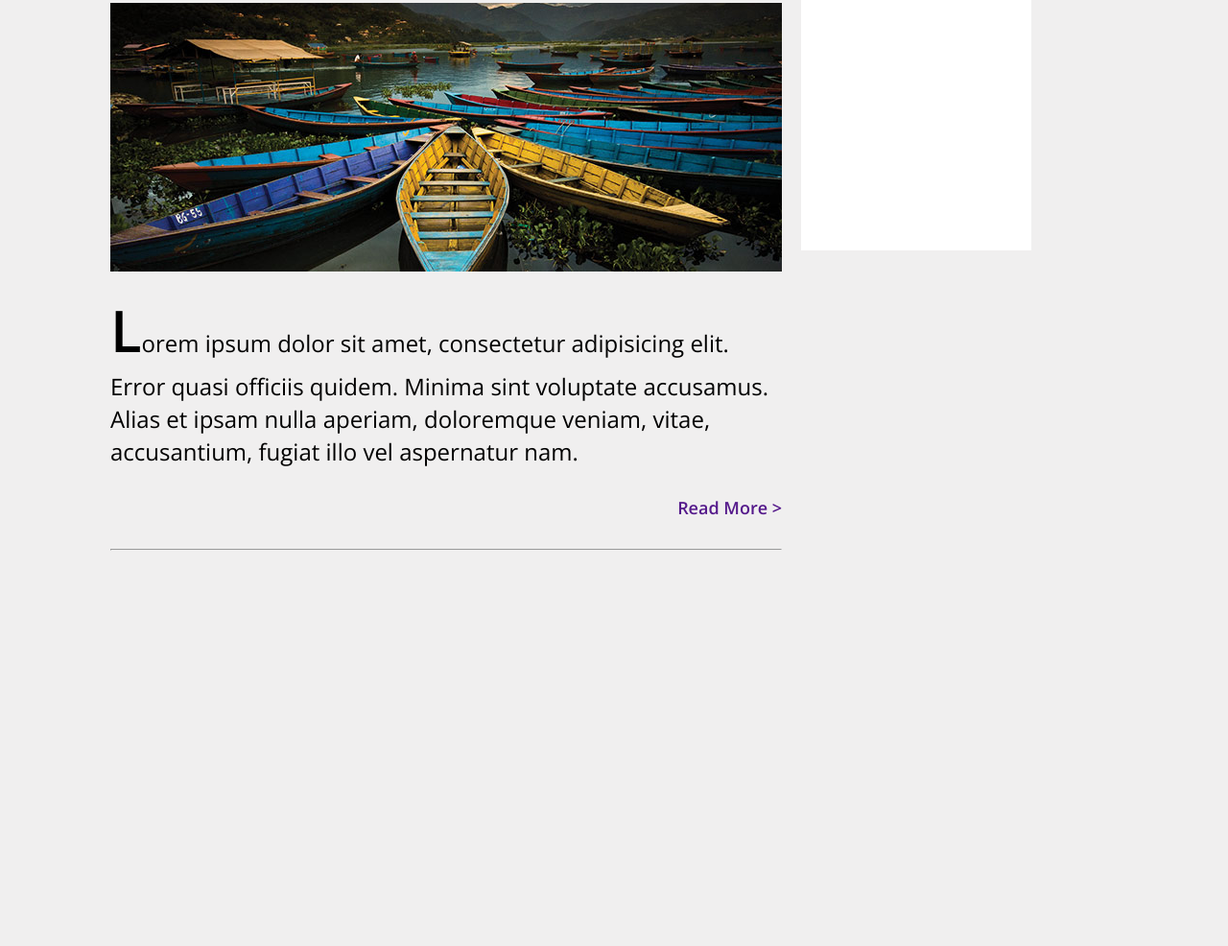
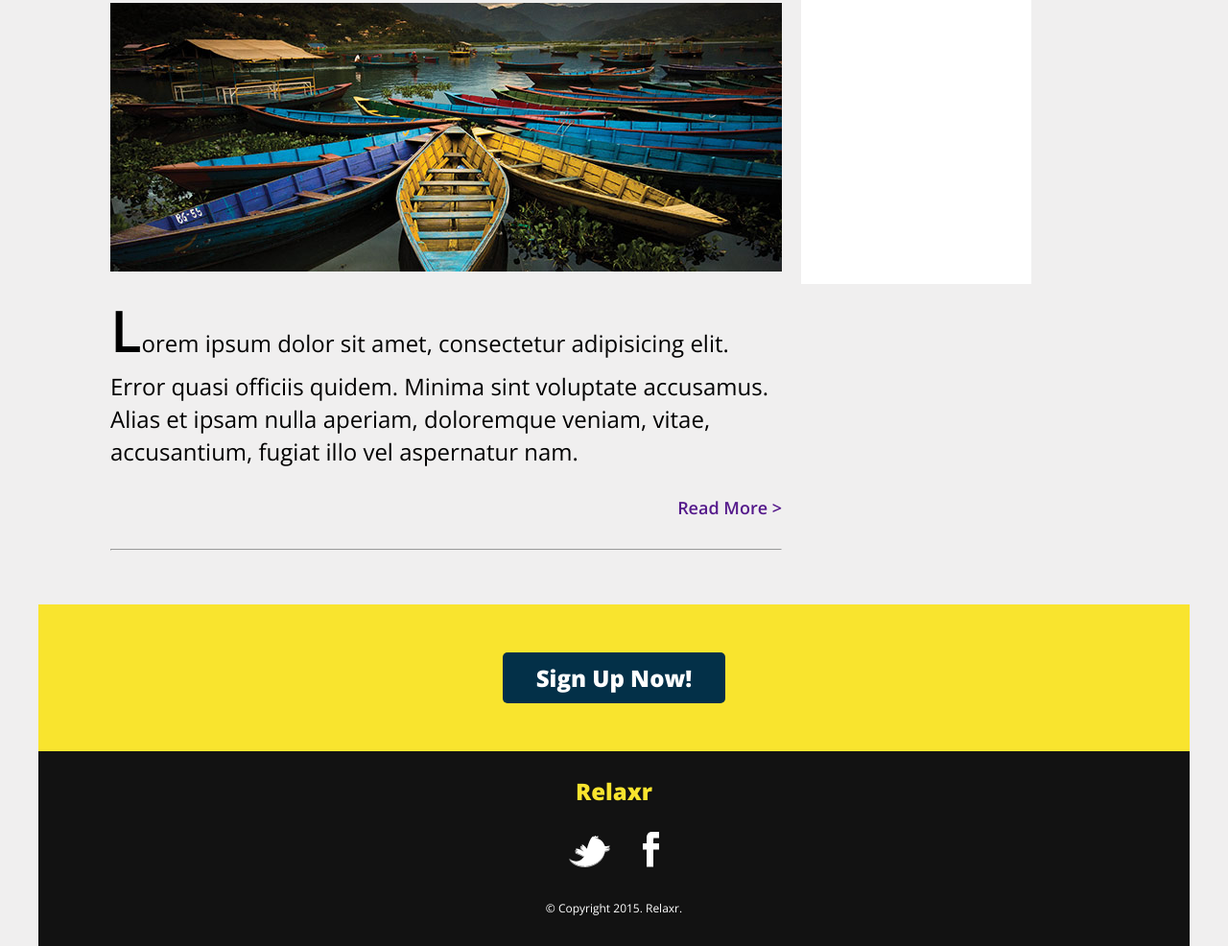
Before and after one commit to ianbuildswebsites/FEWD14-Relaxr, a plain HTML site: page index.html in a window 1280 px wide. Shown: the part 1008-1994 px from the top of the page at 96% size. Before the commit the page ends 1588 px from the top, so only its background shows below. Drawn offline with nearby package versions, Linux system fonts and the light colour scheme.

Commit message:
Fixed & final HW
Fixed the float issues and site is complete.

```diff
--- a/css/style.css
+++ b/css/style.css
@@ -70,6 +70,7 @@ header {
 }
 
 footer {
+  background-color: #121212;
 }
 
 /******************************************
@@ -118,6 +119,7 @@ a:hover{
   width: 700px;
   margin-left: 75px;
   margin-top: 50px;
+
 }
 
 .col-33 {
@@ -190,6 +192,8 @@ a:hover{
   width: auto;
   height: 550px;
   background: white;
+  margin-top: 50px;
+  color: #033048;
 }
 
 .ad-title {
@@ -199,11 +203,27 @@ a:hover{
  margin-top: 15px;
 }
 
-/*.sign-up {
+.sign-up {
   background: #f9e42e;
-  margin-top: -50px;
-  padding: 1px 25px 47px 25px;
-}*/
+  margin-top: 50px;
+  text-align: center;
+}
+
+.button2 {
+  background-color: #033048;
+  color: white;
+  font-size: 24px;
+  font-weight: 800;
+  border-radius: 5px;
+  text-align: center;
+  border-radius: 5px;
+  text-align: center;
+  border: 5px;
+  padding: 10px 35px;
+  text-decoration: none;
+  margin: 50px auto;
+  font-family: Open Sans, sans-serif;
+}
 
 footer h2 {
   font-weight:800;
@@ -211,5 +231,18 @@ footer h2 {
   text-align: center;
   color: #f9e42e;
   padding: 25px;
-  margin-top: -50px;
 }
+
+.facebook {
+  padding-left: 30px;
+}
+
+.logos {
+  text-align: center;
+}
+
+footer p {
+  color: white;
+  text-align: center;
+  padding: 30px;
+}
--- a/index.html
+++ b/index.html
@@ -30,7 +30,7 @@
 				</ul>
 			</div>
 		</nav>
-		<div class="col col-66 clearfix">
+			<div class="col col-66">
 				<div class="entry">
 					<h2 class="subject">How I implemented Relaxr in 2 weeks and changed my life.</h2>
 					<img src="images/blog_photo1.jpg" alt="rowing teams racing" class="featured-image">
@@ -49,7 +49,8 @@
 
 			</div>
 
-		<div class="col col-33 clearfix">
+		<div class="clearfix">
+			<div class="col col-33">
 				<ul class="title">
 					Categories
 					<li class="first-item">Success stories</li>
@@ -67,9 +68,11 @@
 				</div>
 
 			</div>
-	<!-- 	<div class="sign-up">
+		</div>
+
+		<div class="sign-up">
 			<button type= "button" class="button2">Sign Up Now!</button>
-		</div> -->
+		</div>
 		<footer>
 			<h2>Relaxr</h2>
 			<div class="logos">
```
Lines whose indentation alone changed are shown as unchanged.
